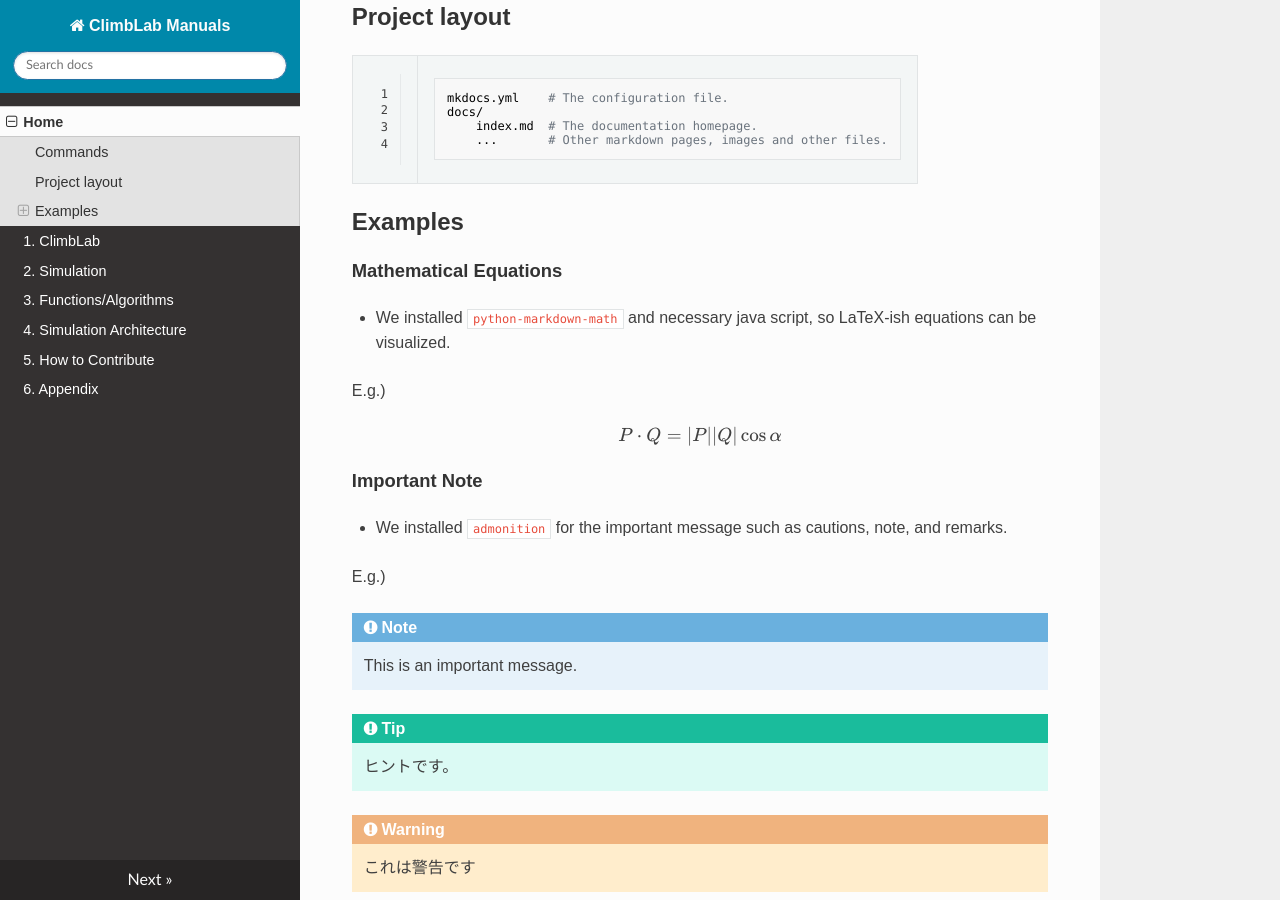
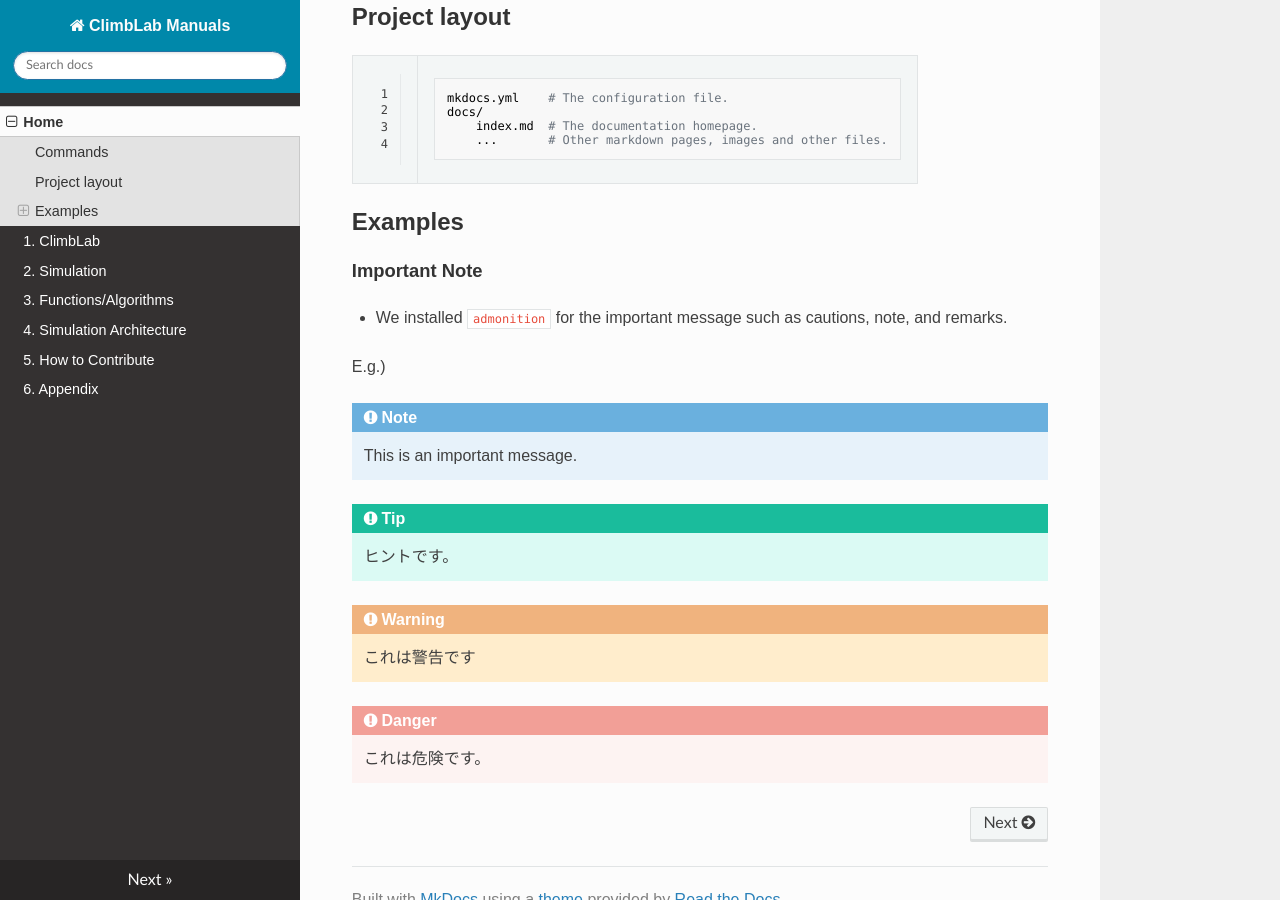
Before and after one commit to Space-Robotics-Laboratory/ClimbLab, an MkDocs documentation site: the page built from docs/mkdocs/docs/index.md, in a window 1280 px wide and 900 px high, scrolled down 375 px. Built offline with MkDocs 1.6.1, drawn with Linux system fonts in a browser that asks for light colours; nearby versions of some CDN libraries; formulas are drawn with MathJax 3.

Commit message:
Now we cannot import python-markdown-math extension somehow

```diff
--- a/docs/mkdocs/docs/index.md
+++ b/docs/mkdocs/docs/index.md
@@ -18,16 +18,6 @@ For full documentation visit [mkdocs.org](https://mkdocs.org).
 
 ## Examples
 
-#### Mathematical Equations
-
-* We installed `python-markdown-math` and necessary java script, so LaTeX-ish equations can be visualized.
-
-E.g.)
-
-$$
-P\cdot Q = \|P\|\|Q\|\cos\alpha
-$$
-
 #### Important Note
 
 * We installed `admonition` for the important message such as cautions, note, and remarks.
```
